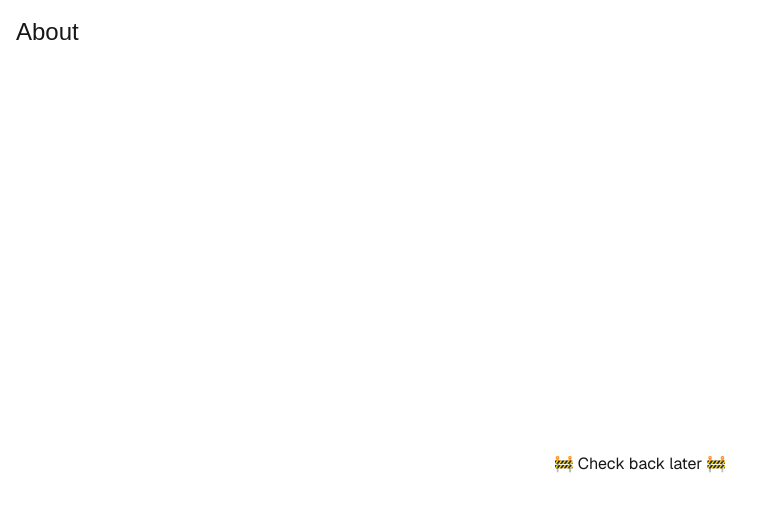
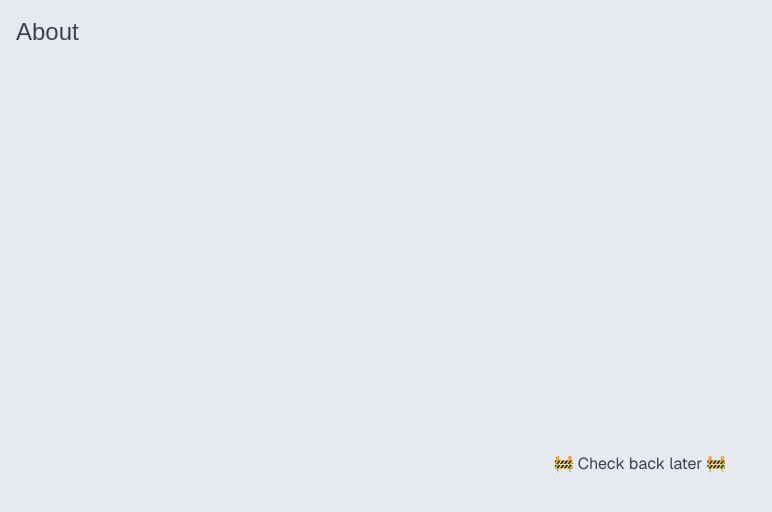
Before and after one commit to Kentokamoto/kentokamoto.github.io, a Next.js app: page / in a window 1280 px wide. Shown: the top 512 px of the page, without its empty margins (0-772 px from the left). Built offline with nearby package versions, Linux system fonts and the light colour scheme.

Commit message:
bringing back nord color theme

```diff
--- a/src/app/globals.css
+++ b/src/app/globals.css
@@ -1,6 +1,25 @@
 @import 'tailwindcss';
 
 @theme {
+    --color-background: var(--background);
+    --color-foreground: var(--foreground);
+    --color-pewter: '#D7E3E5';
+    --color-nord0: '#2E3440';
+    --color-nord1: '#3B4252';
+    --color-nord2: '#434C5E';
+    --color-nord3: '#4C566A';
+    --color-nord4: '#D8DEE9';
+    --color-nord5: '#E5E9F0';
+    --color-nord6: '#ECEFF4';
+    --color-nord7: '#8FBCBB';
+    --color-nord8: '#88C0D0';
+    --color-nord9: '#81A1C1';
+    --color-nord10: '#5E81AC';
+    --color-nord11: '#BF616A';
+    --color-nord12: '#D08770';
+    --color-nord13: '#EBCB8B';
+    --color-nord14: '#A3BE8C';
+    --color-nord15: '#B48EAD';
     --color-background: var(--background);
     --color-foreground: var(--foreground);
 }
@@ -24,14 +43,14 @@
 }
 
 :root {
-  --background: #ffffff;
-  --foreground: #171717;
+    --background: #e5e9f0;
+    --foreground: #3b4252;
 }
 
 @media (prefers-color-scheme: dark) {
     :root {
-    --background: #0a0a0a;
-    --foreground: #ededed;
+        --background: #2e3440;
+        --foreground: #d8dee9;
     }
 }
 
```
Lines whose indentation alone changed are shown as unchanged.
